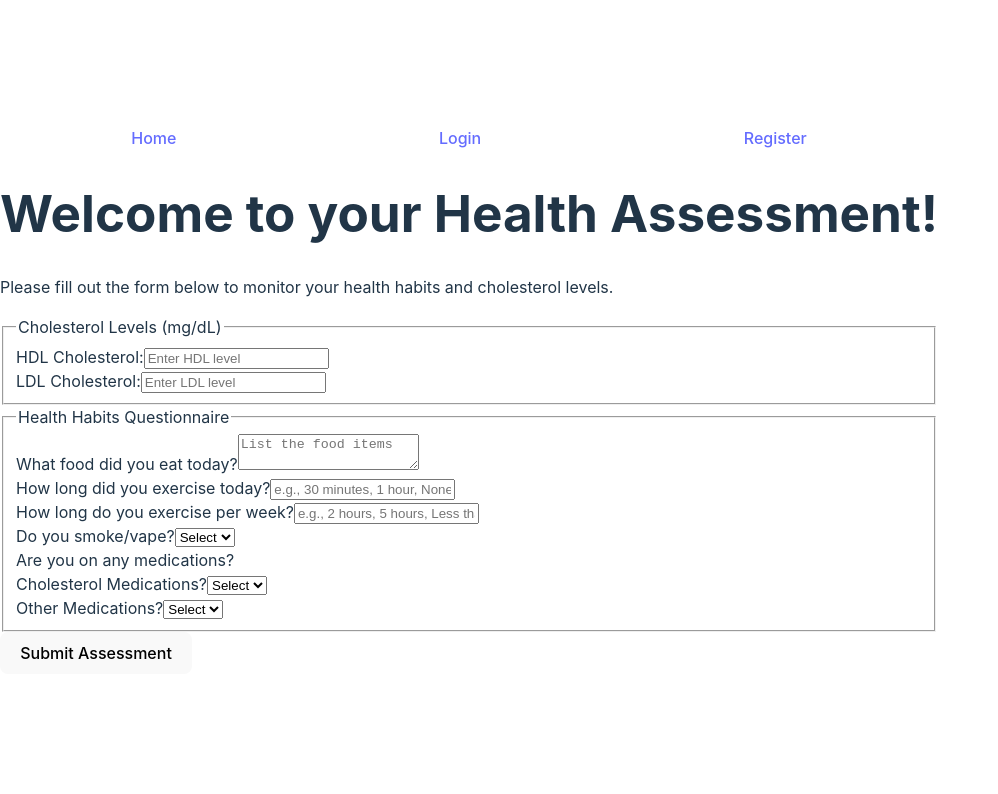
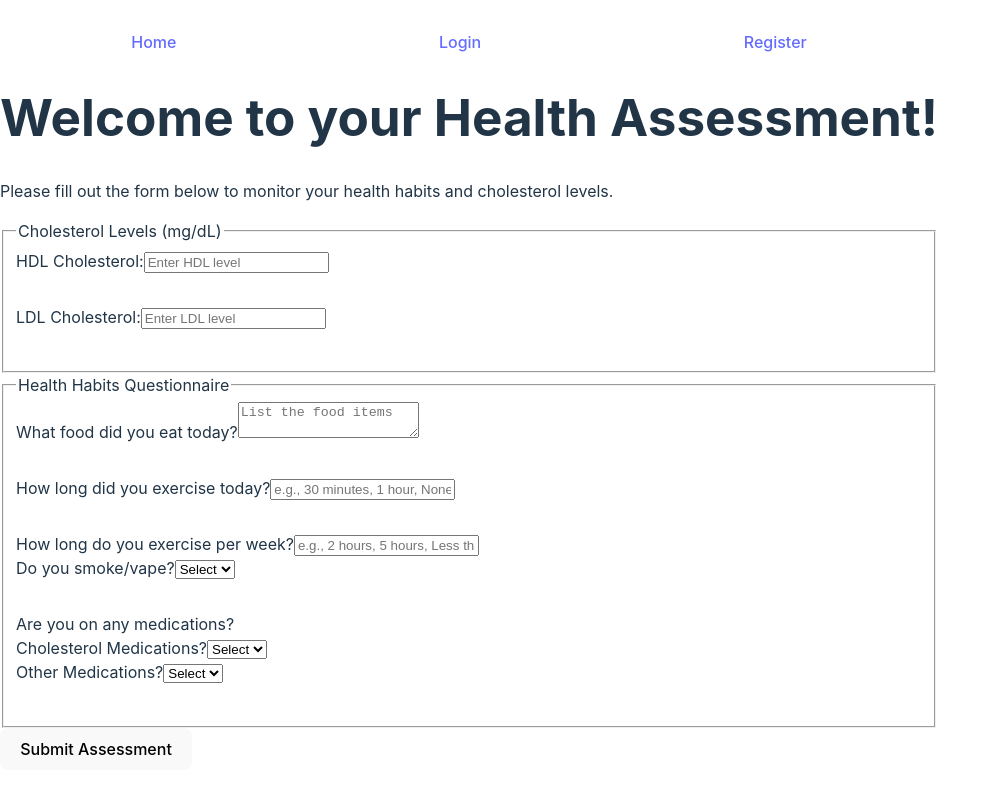
Before and after one commit to srinashg/axxess-hackathon-2025, a React (Vite) app in the folder frontend/: page / in a window 1280 px wide. Shown: the top 794 px of the page, without its empty margins (0-998 px from the left). Built offline with nearby package versions, Linux system fonts and the light colour scheme.

Commit message:
Added spacing in between questions

```diff
--- a/frontend/src/components/Home.jsx
+++ b/frontend/src/components/Home.jsx
@@ -1,5 +1,6 @@
 // src/components/Home.jsx
 import { useState } from 'react';
+import CSS from './HomePage.module.css';
 
 function Home() {
   const [hdl, setHdl] = useState('');
@@ -36,7 +37,7 @@ function Home() {
       <form onSubmit={handleSubmit}>
         <fieldset>
           <legend>Cholesterol Levels (mg/dL)</legend>
-          <div>
+          <div className={CSS.input}>
             <label htmlFor="hdl">HDL Cholesterol:</label>
             <input
               type="number"
@@ -47,7 +48,7 @@ function Home() {
               required
             />
           </div>
-          <div>
+          <div className={CSS.input}>
             <label htmlFor="ldl">LDL Cholesterol:</label>
             <input
               type="number"
@@ -62,7 +63,7 @@ function Home() {
 
         <fieldset>
           <legend>Health Habits Questionnaire</legend>
-          <div>
+          <div className={CSS.input}>
             <label htmlFor="foodToday">What food did you eat today?</label>
             <textarea
               id="foodToday"
@@ -71,7 +72,7 @@ function Home() {
               placeholder="List the food items"
             />
           </div>
-          <div>
+          <div className={CSS.input}>
             <label htmlFor="exerciseToday">How long did you exercise today?</label>
             <input
               type="text"
@@ -91,7 +92,7 @@ function Home() {
               placeholder="e.g., 2 hours, 5 hours, Less than 1 hour"
             />
           </div>
-          <div>
+          <div className={CSS.input}>
             <label htmlFor="smokeVape">Do you smoke/vape?</label>
             <select
               id="smokeVape"
@@ -104,7 +105,7 @@ function Home() {
               <option value="no">No</option>
             </select>
           </div>
-          <div>
+          <div className={CSS.input}>
             <label>Are you on any medications?</label>
             <div>
               <label htmlFor="cholesterolMeds">Cholesterol Medications?</label>
@@ -119,7 +120,7 @@ function Home() {
                 <option value="no">No</option>
               </select>
             </div>
-            <div>
+            <div className={CSS.input}>
               <label htmlFor="otherMeds">Other Medications?</label>
               <select
                 id="otherMeds"
--- /dev/null
+++ b/frontend/src/components/HomePage.module.css
@@ -0,0 +1,3 @@
+.input {
+    margin-bottom: 2em;
+}
```
